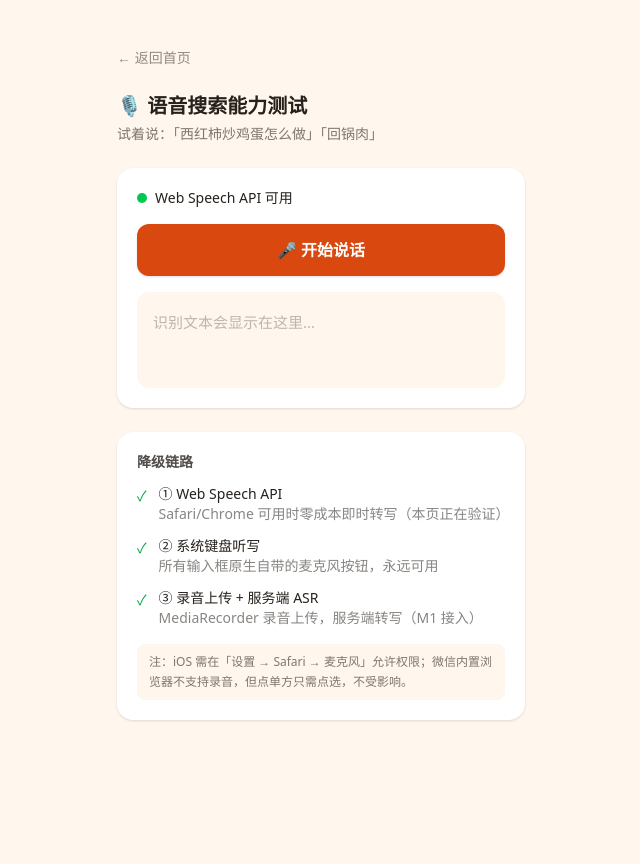
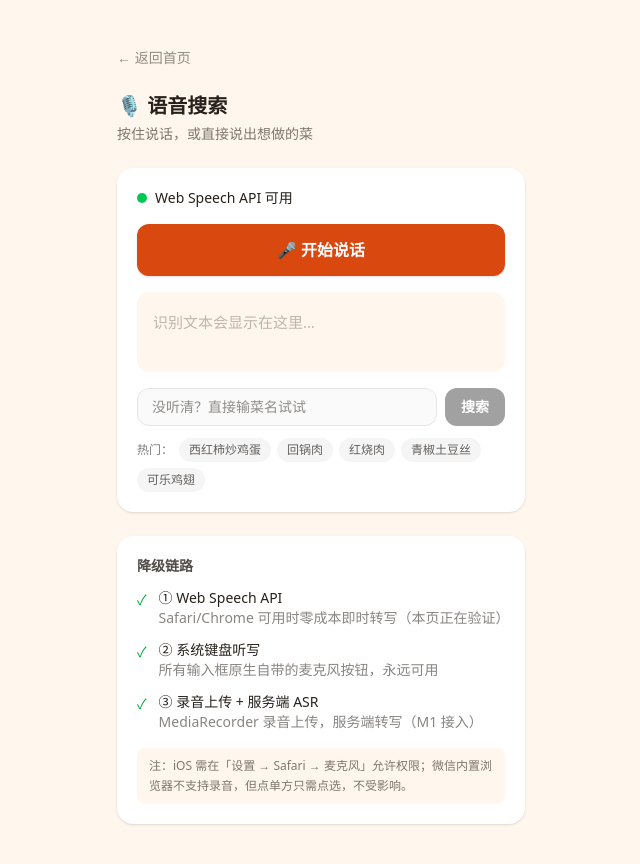
Before and after one commit to wzyandzex/food, a Next.js app in the folder apps/web/: page /voice in a window 1280 px wide. Shown: the top 864 px of the page, without its empty margins (319-959 px from the left). Before the commit the page ends 800 px from the top, so only its background shows below. Built offline with nearby package versions, Linux system fonts and the light colour scheme.

Commit message:
fix(web): 语音搜索修复重复请求副作用、中文化错误提示并增加文字与热门推荐兜底 (#4)

```diff
--- a/apps/web/src/app/voice/page.tsx
+++ b/apps/web/src/app/voice/page.tsx
@@ -45,16 +45,38 @@ const FALLBACK_CHAIN = [
   { name: '③ 录音上传 + 服务端 ASR', desc: 'MediaRecorder 录音上传，服务端转写（M1 接入）' },
 ]
 
+const POPULAR_SEARCHES = ['西红柿炒鸡蛋', '回锅肉', '红烧肉', '青椒土豆丝', '可乐鸡翅']
+
+/** 把 Web Speech 错误码转为面向用户的友好中文提示（PRD §6#9） */
+function formatRecognitionError(error: string): string {
+  switch (error) {
+    case 'not-allowed':
+    case 'service-not-allowed':
+      return '麦克风权限已被拒绝，请在浏览器或系统设置中允许使用麦克风'
+    case 'no-speech':
+      return '没听清，请再说一次，或直接在下方输入'
+    case 'audio-capture':
+      return '未找到可用的麦克风设备'
+    case 'network':
+      return '语音服务网络异常，请改用文字搜索'
+    default:
+      return '没听清，请再说一次或改用文字搜索'
+  }
+}
+
 export default function VoicePage() {
   const [supported, setSupported] = useState<boolean | null>(null)
   const [listening, setListening] = useState(false)
   const [finalText, setFinalText] = useState('')
   const [interimText, setInterimText] = useState('')
   const [errorText, setErrorText] = useState('')
+  const [manualText, setManualText] = useState('')
   const [mediaRecorderSupported, setMediaRecorderSupported] = useState(false)
   const [searchResults, setSearchResults] = useState<SearchResult[]>([])
   const [searching, setSearching] = useState(false)
+  const [searched, setSearched] = useState(false)
   const recognitionRef = useRef<RecognitionLike | null>(null)
+  const accumulatedFinalRef = useRef('')
 
   useEffect(() => {
     setSupported(getRecognitionCtor() !== null)
@@ -63,12 +85,14 @@ export default function VoicePage() {
   }, [])
 
   const searchRecipes = async (query: string) => {
-    if (!query.trim()) return
+    const trimmed = query.trim()
+    if (!trimmed) return
     setSearching(true)
+    setSearched(true)
     try {
-      const response = await fetch(`/api/recipes/search?q=${encodeURIComponent(query)}`)
+      const response = await fetch(`/api/recipes/search?q=${encodeURIComponent(trimmed)}`)
       const body = (await response.json()) as { recipes: SearchResult[] }
-      setSearchResults(body.recipes)
+      setSearchResults(body.recipes ?? [])
     } catch {
       setSearchResults([])
     } finally {
@@ -76,14 +100,35 @@ export default function VoicePage() {
     }
   }
 
+  const handleManualSearch = (event: React.FormEvent) => {
+    event.preventDefault()
+    if (!manualText.trim()) return
+    setFinalText(manualText)
+    void searchRecipes(manualText)
+  }
+
+  const handleQuickSearch = (keyword: string) => {
+    setManualText(keyword)
+    setFinalText(keyword)
+    void searchRecipes(keyword)
+  }
+
   const startListening = () => {
     const Ctor = getRecognitionCtor()
     if (!Ctor) return
+
+    accumulatedFinalRef.current = ''
+    setErrorText('')
+    setFinalText('')
+    setInterimText('')
+    setSearchResults([])
+    setSearched(false)
 
     const recognition = new Ctor()
     recognition.lang = 'zh-CN'
     recognition.continuous = true
     recognition.interimResults = true
+
     recognition.onresult = (event) => {
       let finalChunk = ''
       let interimChunk = ''
@@ -93,24 +138,30 @@ export default function VoicePage() {
         if (result?.isFinal) finalChunk += transcript
         else interimChunk += transcript
       }
+
       if (finalChunk) {
-        setFinalText((prev) => {
-          const next = prev + finalChunk
-          void searchRecipes(next)
-          return next
-        })
+        accumulatedFinalRef.current += finalChunk
+        const currentText = accumulatedFinalRef.current
+        setFinalText(currentText)
+        // 副作用在事件处理器内直接触发，不写在 setState updater 内部
+        void searchRecipes(currentText)
       }
       setInterimText(interimChunk)
     }
+
     recognition.onerror = (event) => {
-      setErrorText(`识别出错：${event.error}（not-allowed 表示麦克风权限被拒绝）`)
+      setErrorText(formatRecognitionError(event.error))
       setListening(false)
     }
-    recognition.onend = () => setListening(false)
 
-    setErrorText('')
-    setFinalText('')
-    setInterimText('')
+    recognition.onend = () => {
+      setListening(false)
+      // 若识别结束时未获得任何文字且无显式报错，按「没听清」提示兜底
+      if (!accumulatedFinalRef.current.trim()) {
+        setErrorText((prev) => prev || '没听清，请再说一次或改用文字搜索')
+      }
+    }
+
     recognitionRef.current = recognition
     recognition.start()
     setListening(true)
@@ -126,9 +177,9 @@ export default function VoicePage() {
       <Link href="/" className="mb-6 text-sm text-ink/50">
         ← 返回首页
       </Link>
-      <h1 className="mb-1 text-xl font-bold">🎙️ 语音搜索能力测试</h1>
+      <h1 className="mb-1 text-xl font-bold">🎙️ 语音搜索</h1>
       <p className="mb-6 text-sm text-ink/60">
-        试着说：「西红柿炒鸡蛋怎么做」「回锅肉」
+        按住说话，或直接说出想做的菜
       </p>
 
       <section className="mb-6 rounded-2xl bg-white p-5 shadow-sm">
@@ -141,7 +192,7 @@ export default function VoicePage() {
               ? '检测中…'
               : supported
                 ? 'Web Speech API 可用'
-                : 'Web Speech API 不可用（将走降级链路）'}
+                : 'Web Speech API 不可用（请使用文字输入或键盘听写）'}
           </span>
         </div>
 
@@ -156,16 +207,53 @@ export default function VoicePage() {
           {listening ? '⏹ 停止识别' : '🎤 开始说话'}
         </button>
 
-        {errorText && <p className="mt-3 text-sm text-red-600">{errorText}</p>}
+        {errorText && (
+          <div className="mt-3 rounded-lg border border-amber-200 bg-amber-50 p-3 text-xs leading-5 text-amber-800">
+            {errorText}
+          </div>
+        )}
 
-        <div className="mt-4 min-h-24 rounded-xl bg-brand-soft p-4 text-[15px] leading-7">
+        <div className="mt-4 min-h-20 rounded-xl bg-brand-soft p-4 text-[15px] leading-7">
           {finalText}
           <span className="text-ink/40">{interimText}</span>
           {!finalText && !interimText && <span className="text-ink/30">识别文本会显示在这里…</span>}
         </div>
 
-        {(searching || searchResults.length > 0) && (
-          <div className="mt-4">
+        {/* 文字搜索兜底输入框（PRD §6#9） */}
+        <form onSubmit={handleManualSearch} className="mt-4 flex gap-2">
+          <input
+            type="text"
+            value={manualText}
+            onChange={(event) => setManualText(event.target.value)}
+            placeholder="没听清？直接输菜名试试"
+            className="flex-1 rounded-xl border border-neutral-200 bg-neutral-50 px-3.5 py-2 text-sm outline-none focus:border-brand focus:bg-white focus:ring-2 focus:ring-brand/20"
+          />
+          <button
+            type="submit"
+            disabled={!manualText.trim() || searching}
+            className="shrink-0 rounded-xl bg-neutral-900 px-4 py-2 text-sm font-semibold text-white disabled:opacity-40"
+          >
+            搜索
+          </button>
+        </form>
+
+        {/* 热门推荐占位（PRD §6#9） */}
+        <div className="mt-3 flex flex-wrap items-center gap-1.5 text-xs text-ink/60">
+          <span>热门：</span>
+          {POPULAR_SEARCHES.map((item) => (
+            <button
+              key={item}
+              type="button"
+              onClick={() => handleQuickSearch(item)}
+              className="rounded-full bg-neutral-100 px-2.5 py-1 text-ink/70 active:bg-neutral-200"
+            >
+              {item}
+            </button>
+          ))}
+        </div>
+
+        {(searching || (searched && searchResults.length > 0)) && (
+          <div className="mt-5 border-t border-neutral-100 pt-4">
             <h3 className="mb-2 text-sm font-semibold text-ink/70">
               {searching ? '搜索中…' : `找到 ${searchResults.length} 道菜`}
             </h3>
@@ -174,7 +262,7 @@ export default function VoicePage() {
                 <li key={recipe.id}>
                   <Link
                     href={`/recipes/${encodeURIComponent(recipe.id)}`}
-                    className="flex items-center justify-between rounded-lg bg-white px-4 py-3 text-sm shadow-sm"
+                    className="flex items-center justify-between rounded-lg bg-white px-4 py-3 text-sm shadow-sm active:bg-neutral-50"
                   >
                     <span className="font-medium">{recipe.title}</span>
                     <span className="text-xs text-ink/45">⏱ {recipe.minutes} 分钟</span>
@@ -182,6 +270,12 @@ export default function VoicePage() {
                 </li>
               ))}
             </ul>
+          </div>
+        )}
+
+        {searched && !searching && searchResults.length === 0 && (
+          <div className="mt-5 border-t border-neutral-100 pt-4 text-center text-xs text-ink/50">
+            未找到匹配的菜谱，换个词试试
           </div>
         )}
       </section>
```
